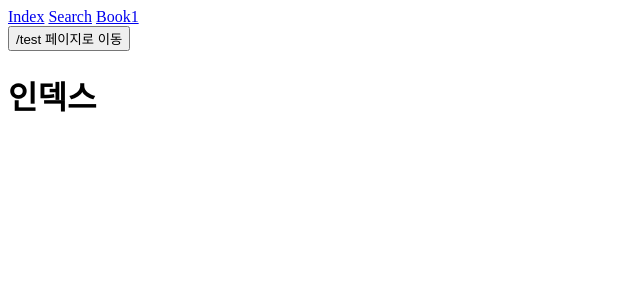
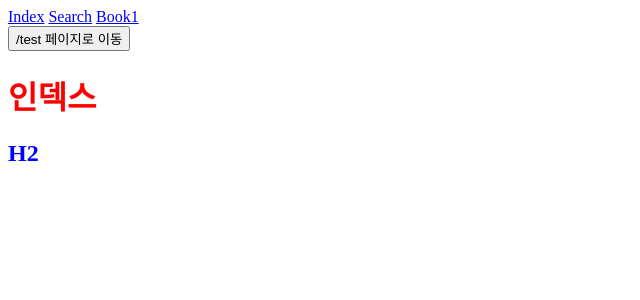
Before and after one commit to JuMoth/onebite-pageRouter, a Next.js app: page / in a window 1280 px wide. Shown: the top 300 px of the page, without its empty margins (0-640 px from the left). Built offline with nearby package versions, Linux system fonts and the light colour scheme.

Commit message:
feat: Next.js Styling

```diff
--- /dev/null
+++ b/src/pages/index.module.css
@@ -0,0 +1,7 @@
+.h1 {
+    color: red;
+}
+
+.h2 {
+    color: blue;
+}
--- a/src/pages/index.tsx
+++ b/src/pages/index.tsx
@@ -1,7 +1,11 @@
+// CSS Module
+import style from "./index.module.css";
+
 export default function Home() {
   return (
     <>
-      <h1>인덱스</h1>
+      <h1 className={style.h1}>인덱스</h1>
+      <h2 className={style.h2}>H2</h2>
     </>
   );
 }
```
